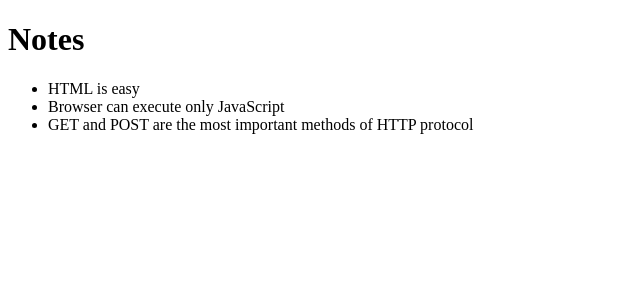
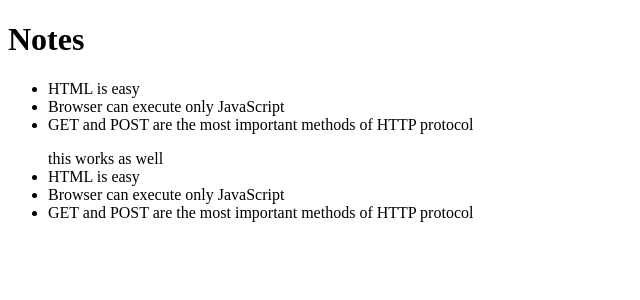
Before and after one commit to Cheese-5040/fullstackopen, a React (Create React App) app in the folder part2/2.0_intro/: page / in a window 1280 px wide. Shown: the top 300 px of the page, without its empty margins (0-640 px from the left). Built offline with nearby package versions, Linux system fonts and the light colour scheme.

Commit message:
accessing array using .map

```diff
--- a/part2/2.0_intro/src/App.js
+++ b/part2/2.0_intro/src/App.js
@@ -2,14 +2,18 @@ import React from 'react'
 
 const App = (props) => {
   const { notes } = props
-
   return (
     <div>
       <h1>Notes</h1>
       <ul>
         <li>{notes[0].content}</li>
+        {/* accessing notes directly through index */}
         <li>{notes[1].content}</li>
         <li>{notes[2].content}</li>
+      </ul>
+      <ul>
+        this works as well
+        {notes.map(note => <li>{note.content}</li>)}
       </ul>
     </div>
   )
```
